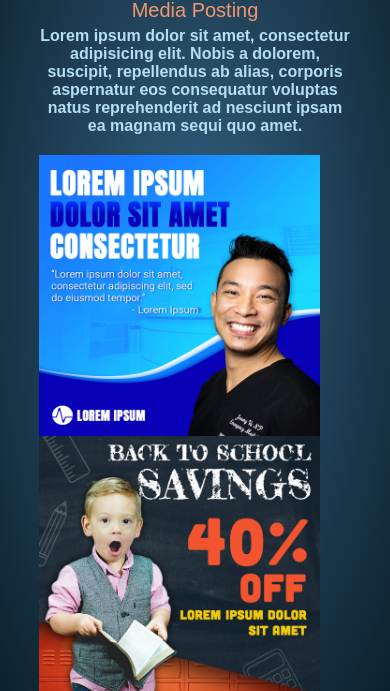
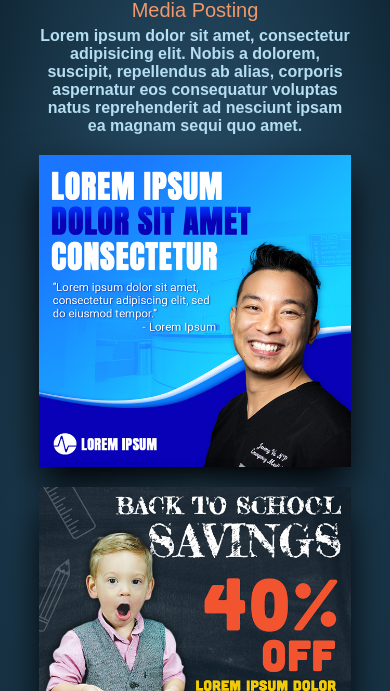
Before and after one commit to UmarMekka/UmarMekka.github.io, a plain HTML site: page Display_Ads/display_ads.html in a window 390 px wide. Shown: the part 153-844 px from the top of the page. Drawn offline with Linux system fonts and the light colour scheme; a web font is replaced by a local one.

Commit message:
Update style.css

```diff
--- a/Display_Ads/style.css
+++ b/Display_Ads/style.css
@@ -1,6 +1,8 @@
 header {
   margin: 0;
-  height: 100vh;
+  height: 100%;
+  background-attachment: fixed;
+  background-position: center;
 }
 
 .display_gallery {
@@ -28,6 +30,7 @@ header {
 .display_gallery img {
   width: 30%;
   align-self: flex-start;
+  filter: drop-shadow(0 20px 20px rgb(0, 0, 0));
 }
 
 .modal {
@@ -66,6 +69,8 @@ header {
     flex-direction: column;
   }
   .display_gallery img {
-    width: 90%;
+    width: 100%;
+    align-content: center;
+    margin-bottom: 20px;
   }
 }
```
